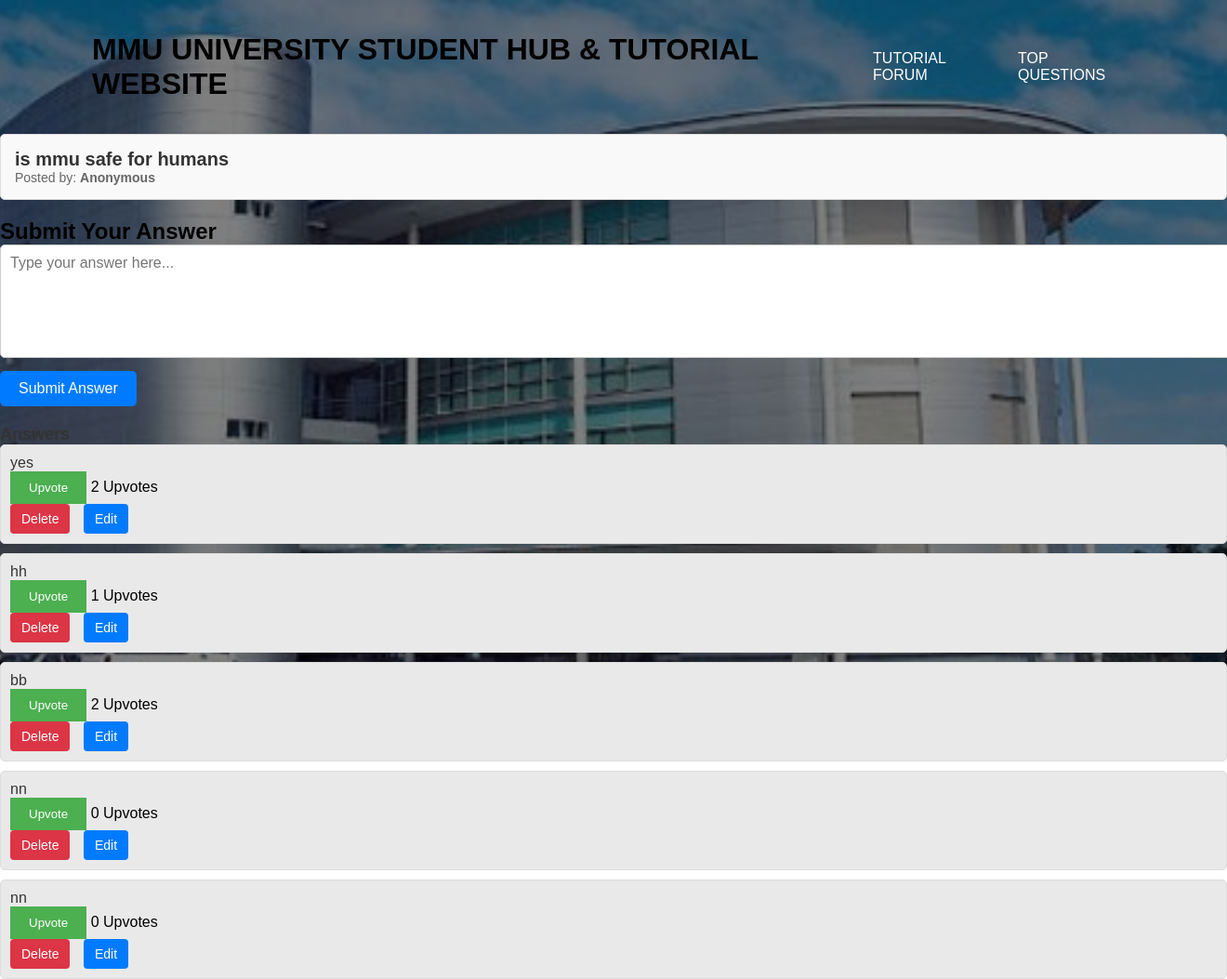
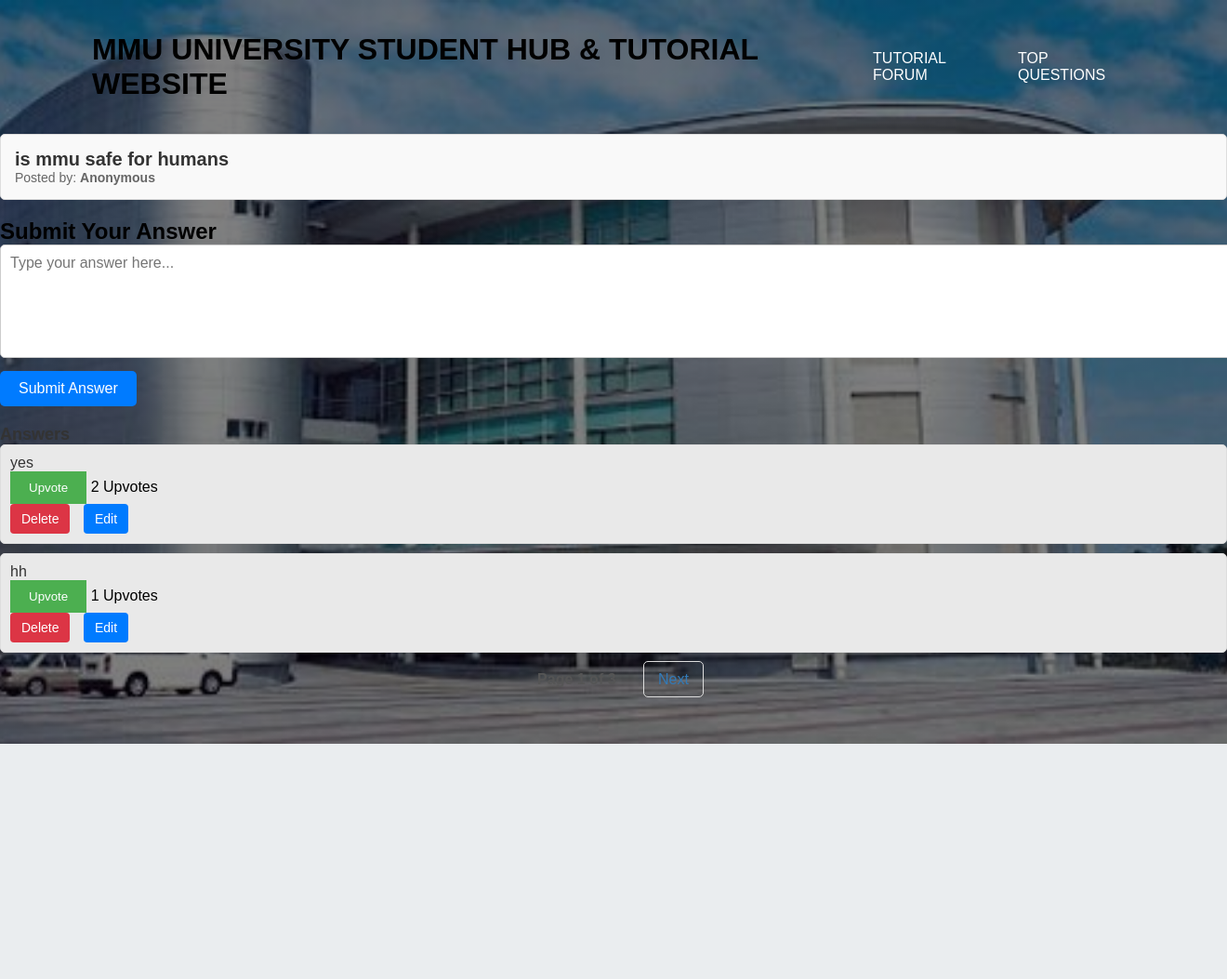
Before and after one commit to Ruben-Raj/GitExercise-TC3L-06, a Flask app: page /question/2 in a window 1320 px wide; the page is wider, and only the part inside the window is pictured. Shown: that part at 93% size. After the commit the page ends 800 px from the top of that part, so only its background shows below. Run offline with Flask 3, Linux system fonts and the light colour scheme.

Commit message:
a_pagination

```diff
--- a/app.py
+++ b/app.py
@@ -42,8 +42,11 @@ def submit_question():
     db.session.commit()
     return redirect(url_for('index'))
 
+
 @app.route('/question/<int:question_id>', methods=['GET', 'POST'])
-def view_question(question_id):
+@app.route('/question/<int:question_id>/page/<int:page>', methods=['GET', 'POST'])
+@app.route('/question/<int:question_id>', defaults={'page': 1}, methods=['GET', 'POST'])
+def view_question(question_id, page=1):
     question = Question.query.get_or_404(question_id)
 
     if request.method == 'POST':
@@ -53,7 +56,11 @@ def view_question(question_id):
         db.session.commit()
         return redirect(url_for('view_question', question_id=question.id))
 
-    return render_template('qna_view_question.html', question=question)
+    per_page = 2
+    answers = Answer.query.filter_by(question_id=question.id).paginate(page=page, per_page=per_page)
+
+    return render_template('qna_view_question.html', question=question, answers=answers)
+
 
 @app.route('/upvote/<int:answer_id>', methods=['POST'])
 def upvote_answer(answer_id):
@@ -62,12 +69,14 @@ def upvote_answer(answer_id):
     db.session.commit()
     return redirect(url_for('view_question', question_id=answer.question_id))
 
+
 @app.route('/delete-answer/<int:answer_id>', methods=['POST'])
 def delete_answer(answer_id):
     answer = Answer.query.get_or_404(answer_id)
     db.session.delete(answer)
     db.session.commit()
     return redirect(url_for('view_question', question_id=answer.question_id))
+
 
 @app.route('/delete-question/<int:question_id>', methods=['POST'])
 def delete_question(question_id):
@@ -76,11 +85,13 @@ def delete_question(question_id):
     db.session.commit()
     return redirect(url_for('index'))
 
+
 @app.route('/search', methods=['GET'])
 def search_questions():
     query = request.args.get('query')
     questions = Question.query.filter(Question.content.like(f'%{query}%')).all()
     return render_template('qna_question.html', questions=questions)
+
 
 @app.route('/edit-question/<int:question_id>', methods=['GET', 'POST'])
 def edit_question(question_id):
@@ -93,6 +104,7 @@ def edit_question(question_id):
 
     return render_template('edit_question.html', question=question)
 
+
 @app.route('/edit-answer/<int:answer_id>', methods=['POST'])
 def edit_answer(answer_id):
     answer = Answer.query.get_or_404(answer_id)
--- a/templates/qna_view_question.html
+++ b/templates/qna_view_question.html
@@ -19,7 +19,6 @@
             <p>Posted by: <strong>Anonymous</strong></p>
         </div>
 
-
         <div class="answer-form">
             <h2>Submit Your Answer</h2>
             <form action="{{ url_for('view_question', question_id=question.id) }}" method="POST">
@@ -28,10 +27,9 @@
             </form>
         </div>
 
-
         <div class="answers">
             <h2>Answers</h2>
-            {% for answer in question.answers %}
+            {% for answer in answers.items %}
             <div class="answer">
                 <p>{{ answer.content }}</p>
 
@@ -55,11 +53,25 @@
             {% endfor %}
         </div>
 
+
+        <div class="pagination">
+            {% if answers.has_prev %}
+                <a href="{{ url_for('view_question', question_id=question.id, page=answers.prev_num) }}">Previous</a>
+            {% endif %}
+
+            <span>Page {{ answers.page }} of {{ answers.pages }}</span>
+
+            {% if answers.has_next %}
+                <a href="{{ url_for('view_question', question_id=question.id, page=answers.next_num) }}">Next</a>
+            {% endif %}
+        </div>
+
         <script>
         function toggleEditForm(answerId) {
             const form = document.getElementById('edit-form-' + answerId);
             form.style.display = form.style.display === 'none' ? 'block' : 'none';
         }
         </script>
-
+    </div>
+</body>
 </html>
```
Also changed, not shown: instance/database.db.
